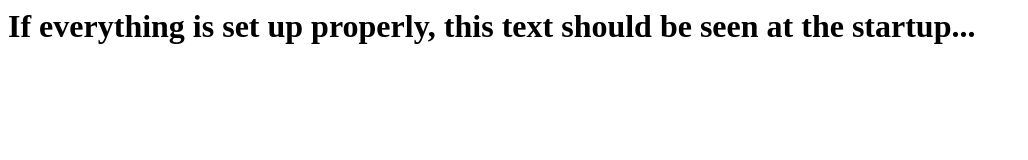
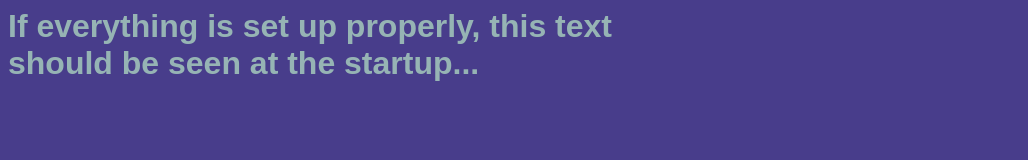
Before and after one commit to 0x10variacie/htmlquest, a plain HTML site: page index.html in a window 1280 px wide. Shown: the whole page, without its empty margins (0-1028 px from the left). Drawn offline with Linux system fonts and the light colour scheme.

Commit message:
Update index.html

```diff
--- a/index.html
+++ b/index.html
@@ -2,6 +2,6 @@
 <head>
   <title>Typically a Quest!</title>
 </head>
-<body>
+<body style="background-color: darkslateblue; max-width: 640; max-height: 480; color:rgb(150, 180, 180); font-family:sans-serif">
   <h1>If everything is set up properly, this text should be seen at the startup...</h1>
 </body>
```
